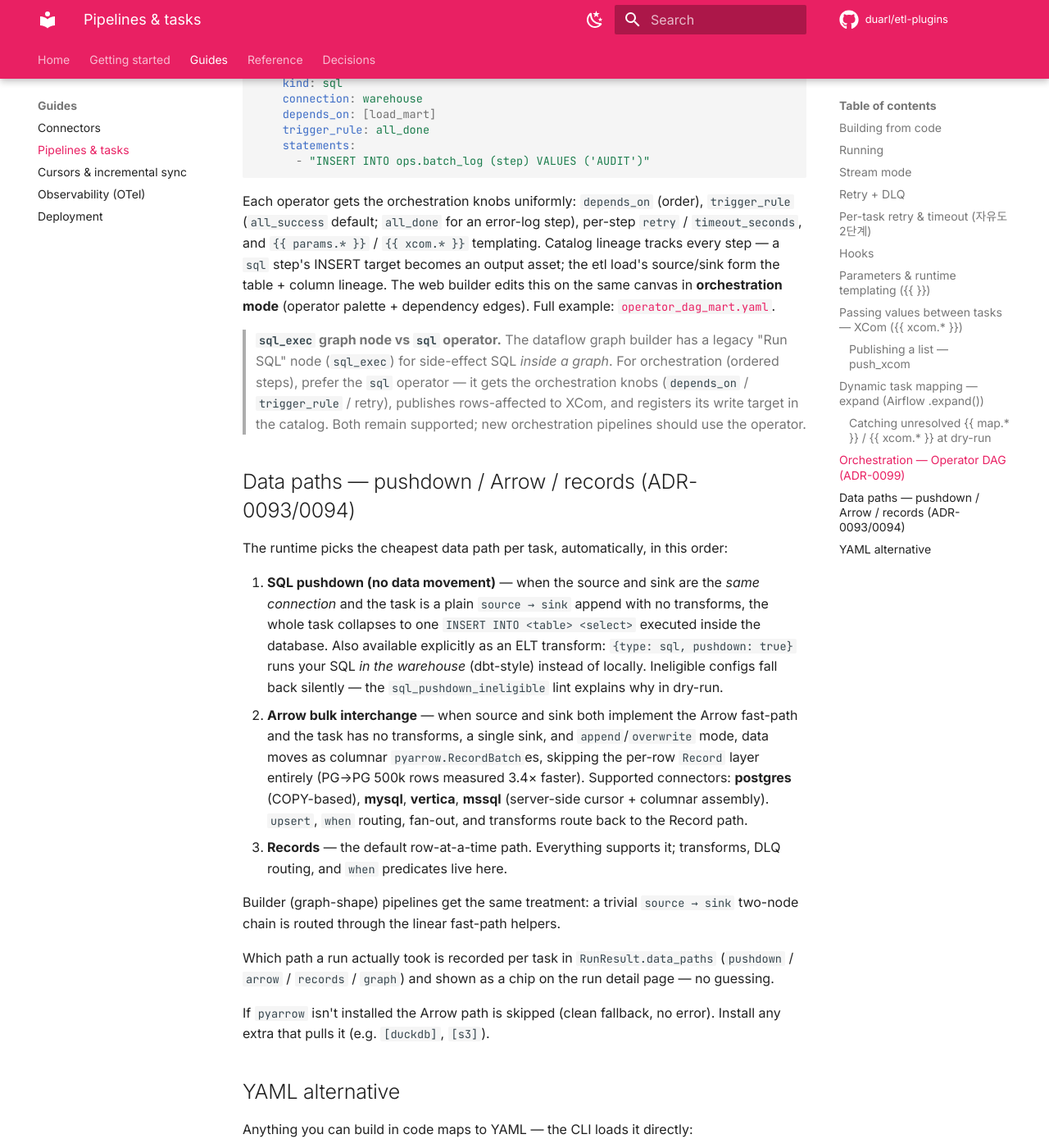
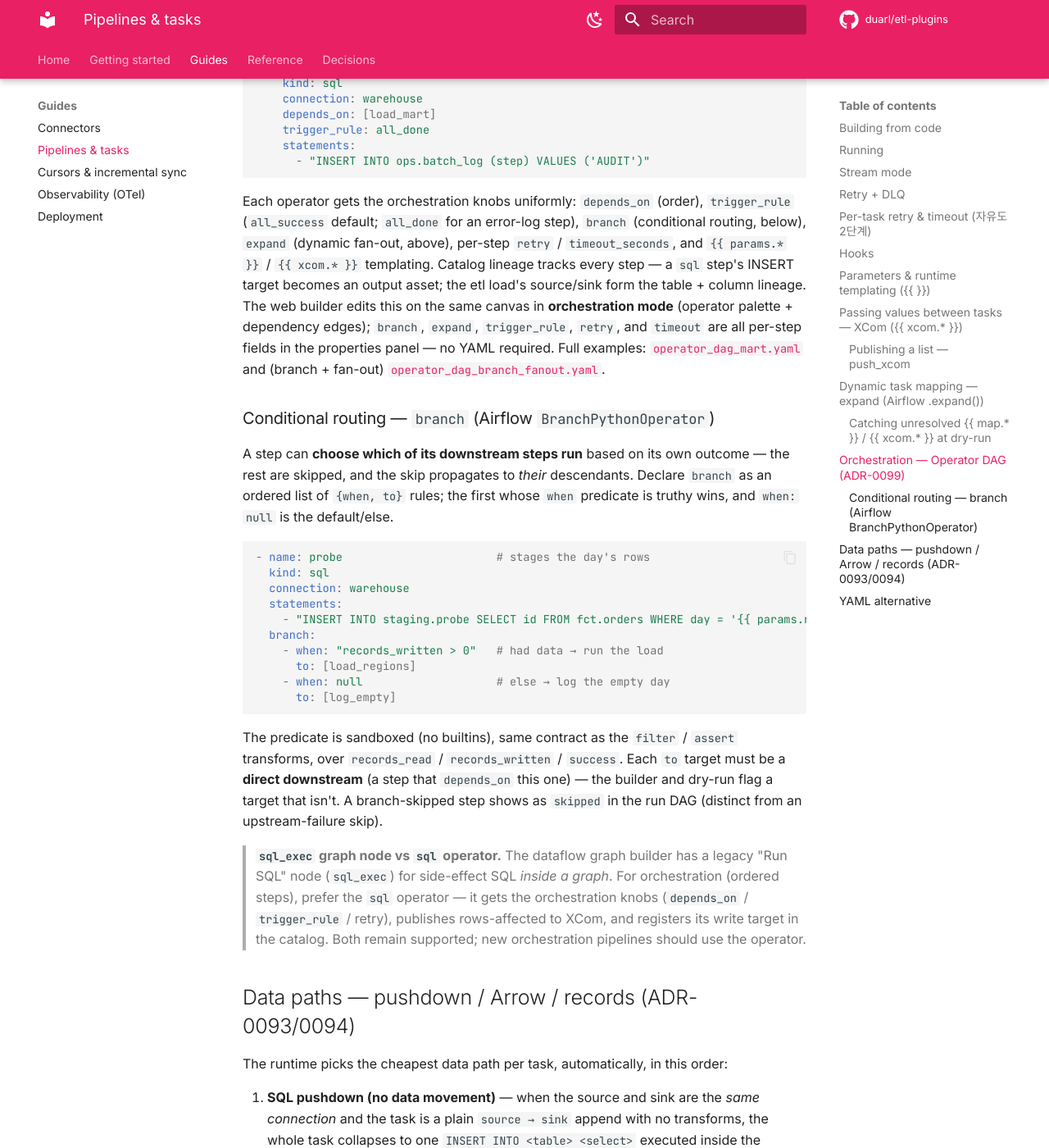
Before and after one commit to genebir/anyduct, an MkDocs documentation site: the page built from docs/guides/pipelines.md, in a window 1280 px wide and 1400 px high, scrolled down 8217 px. Shown: the whole window at 82% size. Built offline with MkDocs 1.6.1 and Material for MkDocs 9.7.7, drawn with Linux system fonts in a browser that asks for light colours; comment, search, counter and statistics services are not loaded.

Commit message:
docs(guides): pipelines.md에 branch(조건 라우팅) 섹션 + 빌더 UI 노출 명시
Operator DAG 문서가 branch를 ordering primitive로 언급만 하고 전용 설명이 없었다 —
이번 세션 출시한 기능이라 {when,to} 시맨틱·sandboxed predicate·direct-downstream
규칙·skipped 표시를 다루는 서브섹션 추가. orchestration knobs 문장에 branch/expand
추가 + 빌더 properties panel에서 per-step 필드로 설정 가능함(YAML 불요) 명시 +
operator_dag_branch_fanout.yaml 예제 링크.

Co-Authored-By: Claude Opus 4.8 (1M context) <noreply@anthropic.com>

````diff
--- a/docs/guides/pipelines.md
+++ b/docs/guides/pipelines.md
@@ -374,12 +374,43 @@ tasks:
 
 Each operator gets the orchestration knobs uniformly: `depends_on` (order),
 `trigger_rule` (`all_success` default; `all_done` for an error-log step),
+`branch` (conditional routing, below), `expand` (dynamic fan-out, above),
 per-step `retry` / `timeout_seconds`, and `{{ params.* }}` / `{{ xcom.* }}`
 templating. Catalog lineage tracks every step — a `sql` step's INSERT target
 becomes an output asset; the etl load's source/sink form the table + column
 lineage. The web builder edits this on the same canvas in **orchestration
-mode** (operator palette + dependency edges). Full example:
-[`operator_dag_mart.yaml`](https://github.com/anyduct/etl-plugins/blob/main/examples/operator_dag_mart.yaml).
+mode** (operator palette + dependency edges); `branch`, `expand`, `trigger_rule`,
+`retry`, and `timeout` are all per-step fields in the properties panel — no YAML
+required. Full examples:
+[`operator_dag_mart.yaml`](https://github.com/anyduct/etl-plugins/blob/main/examples/operator_dag_mart.yaml)
+and (branch + fan-out)
+[`operator_dag_branch_fanout.yaml`](https://github.com/anyduct/etl-plugins/blob/main/examples/operator_dag_branch_fanout.yaml).
+
+### Conditional routing — `branch` (Airflow `BranchPythonOperator`)
+
+A step can **choose which of its downstream steps run** based on its own
+outcome — the rest are skipped, and the skip propagates to *their* descendants.
+Declare `branch` as an ordered list of `{when, to}` rules; the first whose
+`when` predicate is truthy wins, and `when: null` is the default/else.
+
+```yaml
+- name: probe                       # stages the day's rows
+  kind: sql
+  connection: warehouse
+  statements:
+    - "INSERT INTO staging.probe SELECT id FROM fct.orders WHERE day = '{{ params.run_day }}'"
+  branch:
+    - when: "records_written > 0"   # had data → run the load
+      to: [load_regions]
+    - when: null                    # else → log the empty day
+      to: [log_empty]
+```
+
+The predicate is sandboxed (no builtins), same contract as the `filter` /
+`assert` transforms, over `records_read` / `records_written` / `success`. Each
+`to` target must be a **direct downstream** (a step that `depends_on` this one) —
+the builder and dry-run flag a target that isn't. A branch-skipped step shows
+as `skipped` in the run DAG (distinct from an upstream-failure skip).
 
 > **`sql_exec` graph node vs `sql` operator.** The dataflow graph builder has a
 > legacy "Run SQL" node (`sql_exec`) for side-effect SQL *inside a graph*. For
````
